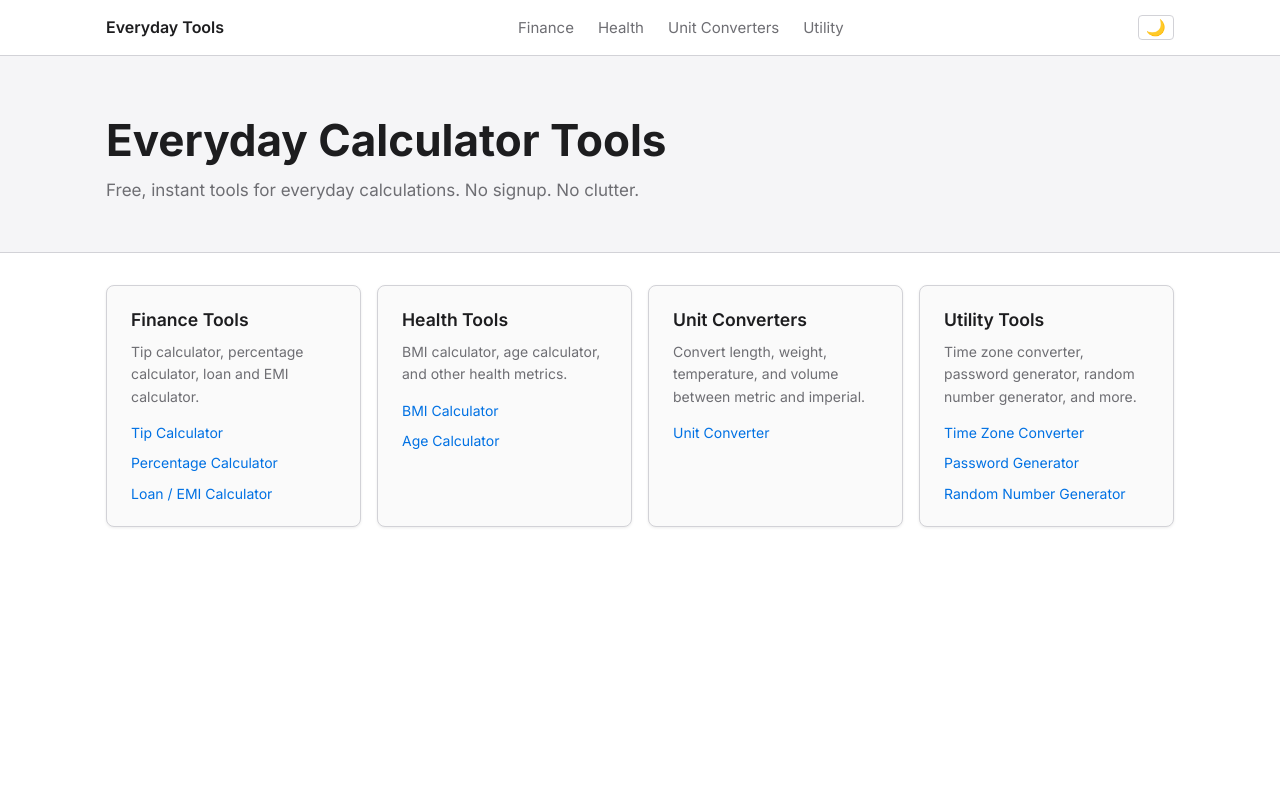
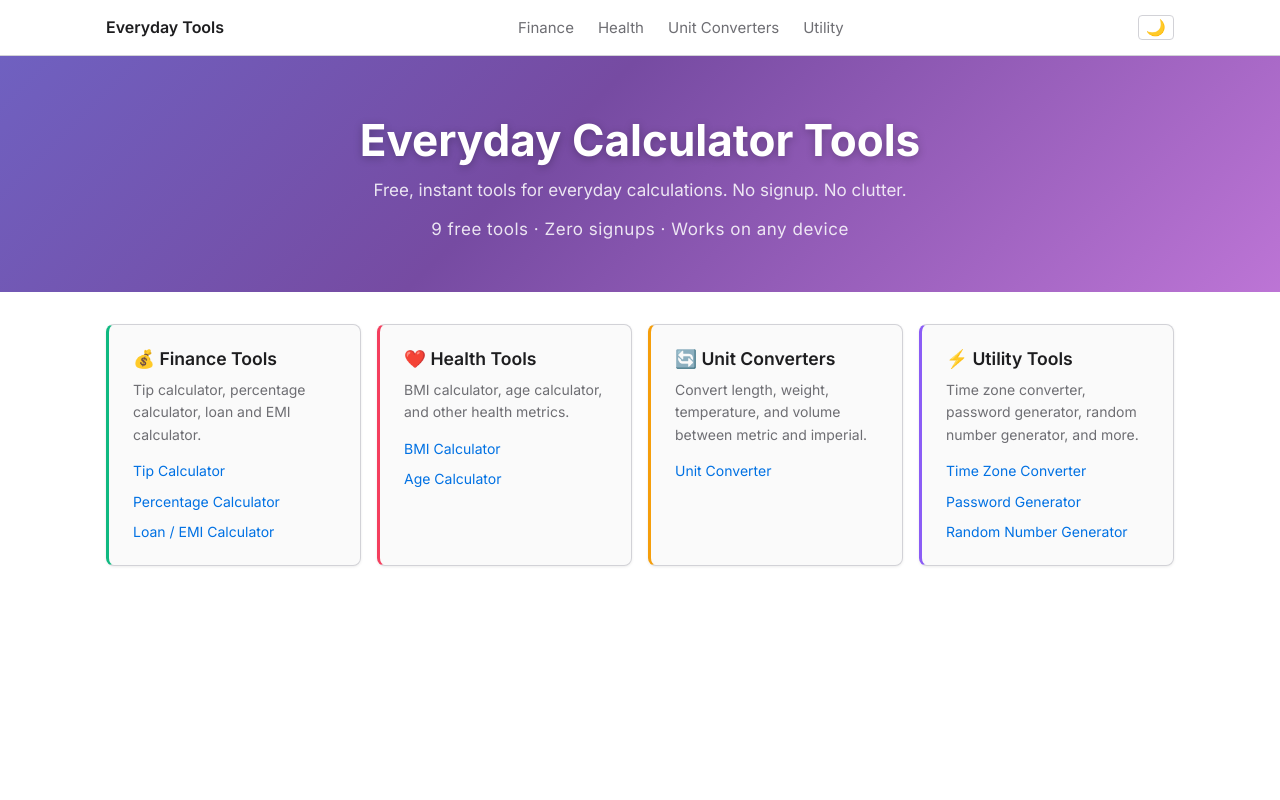
Before and after one commit to bikram13/hobby-websites, an Eleventy site: page everyday-tools/src/index.njk in a window 1280 px wide. Shown: the top 800 px of the page. Built offline with nearby package versions, Linux system fonts and the light colour scheme; Eleventy itself is replaced by a stand-in of ours; files that its build step writes are made by us from their sources.

Commit message:
feat: US-002 - Homepage hero with animated gradient and category cards with icons

```diff
--- a/everyday-tools/src/css/main.css
+++ b/everyday-tools/src/css/main.css
@@ -140,17 +140,32 @@ code {
 .footer-nav a:hover { color: var(--color-accent); }
 
 /* Hero */
+@keyframes gradientShift {
+  0% { background-position: 0% 50%; }
+  50% { background-position: 100% 50%; }
+  100% { background-position: 0% 50%; }
+}
+
 .hero {
-  padding: 2.5rem 0 2rem;
-  background: var(--color-bg-alt);
-  border-bottom: 1px solid var(--color-border);
+  padding: 4rem 0 3rem;
+  background: linear-gradient(135deg, #667eea, #764ba2, #f093fb);
+  background-size: 200% 200%;
+  animation: gradientShift 8s ease infinite;
+  border-bottom: none;
+  text-align: center;
 }
-.hero h1 { font-size: 1.75rem; font-weight: 700; line-height: 1.25; margin-bottom: 0.5rem; }
-.hero p { font-size: 1rem; color: var(--color-text-muted); }
+.hero h1 { font-size: 1.75rem; font-weight: 700; line-height: 1.25; margin-bottom: 0.5rem; color: #fff; text-shadow: 0 2px 8px rgba(0,0,0,0.25); }
+.hero p { font-size: 1rem; color: rgba(255,255,255,0.85); }
+.hero-tagline { font-size: 0.875rem; color: rgba(255,255,255,0.7); margin-top: 0.75rem; letter-spacing: 0.03em; }
 
 /* Category grid (homepage) */
 .categories { padding: 2rem 0; }
 .category-grid { display: grid; grid-template-columns: 1fr; gap: 1rem; }
+
+@keyframes fadeInUp {
+  from { opacity: 0; transform: translateY(20px); }
+  to { opacity: 1; transform: translateY(0); }
+}
 
 .category-card {
   background: var(--color-card-bg);
@@ -158,9 +173,15 @@ code {
   border-radius: var(--radius);
   padding: 1.25rem 1.5rem;
   box-shadow: 0 1px 3px var(--color-card-shadow);
-  transition: box-shadow var(--transition);
+  transition: transform 0.2s ease, box-shadow 0.2s ease;
+  animation: fadeInUp 0.4s ease forwards;
+  opacity: 0;
 }
-.category-card:hover { box-shadow: 0 4px 12px var(--color-card-shadow); }
+.category-card:nth-child(1) { animation-delay: 0.1s; }
+.category-card:nth-child(2) { animation-delay: 0.15s; }
+.category-card:nth-child(3) { animation-delay: 0.2s; }
+.category-card:nth-child(4) { animation-delay: 0.25s; }
+.category-card:hover { transform: translateY(-3px); box-shadow: 0 8px 30px rgba(0,0,0,0.12); }
 .category-card h2 { font-size: 1.1rem; font-weight: 600; margin-bottom: 0.4rem; }
 .category-card h2 a { color: var(--color-text); text-decoration: none; }
 .category-card h2 a:hover { color: var(--color-accent); }
--- a/everyday-tools/src/index.njk
+++ b/everyday-tools/src/index.njk
@@ -9,6 +9,7 @@ canonical: "https://everyday-tools.pages.dev/"
   <div class="container">
     <h1>Everyday Calculator Tools</h1>
     <p>Free, instant tools for everyday calculations. No signup. No clutter.</p>
+    <p class="hero-tagline">9 free tools · Zero signups · Works on any device</p>
   </div>
 </section>
 
@@ -16,8 +17,8 @@ canonical: "https://everyday-tools.pages.dev/"
   <div class="container">
     <div class="category-grid">
 
-      <div class="category-card">
-        <h2><a href="/finance/">Finance Tools</a></h2>
+      <div class="category-card" style="border-left: 3px solid var(--color-finance);">
+        <h2><a href="/finance/">💰 Finance Tools</a></h2>
         <p>Tip calculator, percentage calculator, loan and EMI calculator.</p>
         <ul>
           {%- for tool in tools -%}
@@ -28,8 +29,8 @@ canonical: "https://everyday-tools.pages.dev/"
         </ul>
       </div>
 
-      <div class="category-card">
-        <h2><a href="/health/">Health Tools</a></h2>
+      <div class="category-card" style="border-left: 3px solid var(--color-health);">
+        <h2><a href="/health/">❤️ Health Tools</a></h2>
         <p>BMI calculator, age calculator, and other health metrics.</p>
         <ul>
           {%- for tool in tools -%}
@@ -40,8 +41,8 @@ canonical: "https://everyday-tools.pages.dev/"
         </ul>
       </div>
 
-      <div class="category-card">
-        <h2><a href="/unit-converters/">Unit Converters</a></h2>
+      <div class="category-card" style="border-left: 3px solid var(--color-converters);">
+        <h2><a href="/unit-converters/">🔄 Unit Converters</a></h2>
         <p>Convert length, weight, temperature, and volume between metric and imperial.</p>
         <ul>
           {%- for tool in tools -%}
@@ -52,8 +53,8 @@ canonical: "https://everyday-tools.pages.dev/"
         </ul>
       </div>
 
-      <div class="category-card">
-        <h2><a href="/utility/">Utility Tools</a></h2>
+      <div class="category-card" style="border-left: 3px solid var(--color-utility);">
+        <h2><a href="/utility/">⚡ Utility Tools</a></h2>
         <p>Time zone converter, password generator, random number generator, and more.</p>
         <ul>
           {%- for tool in tools -%}
```
